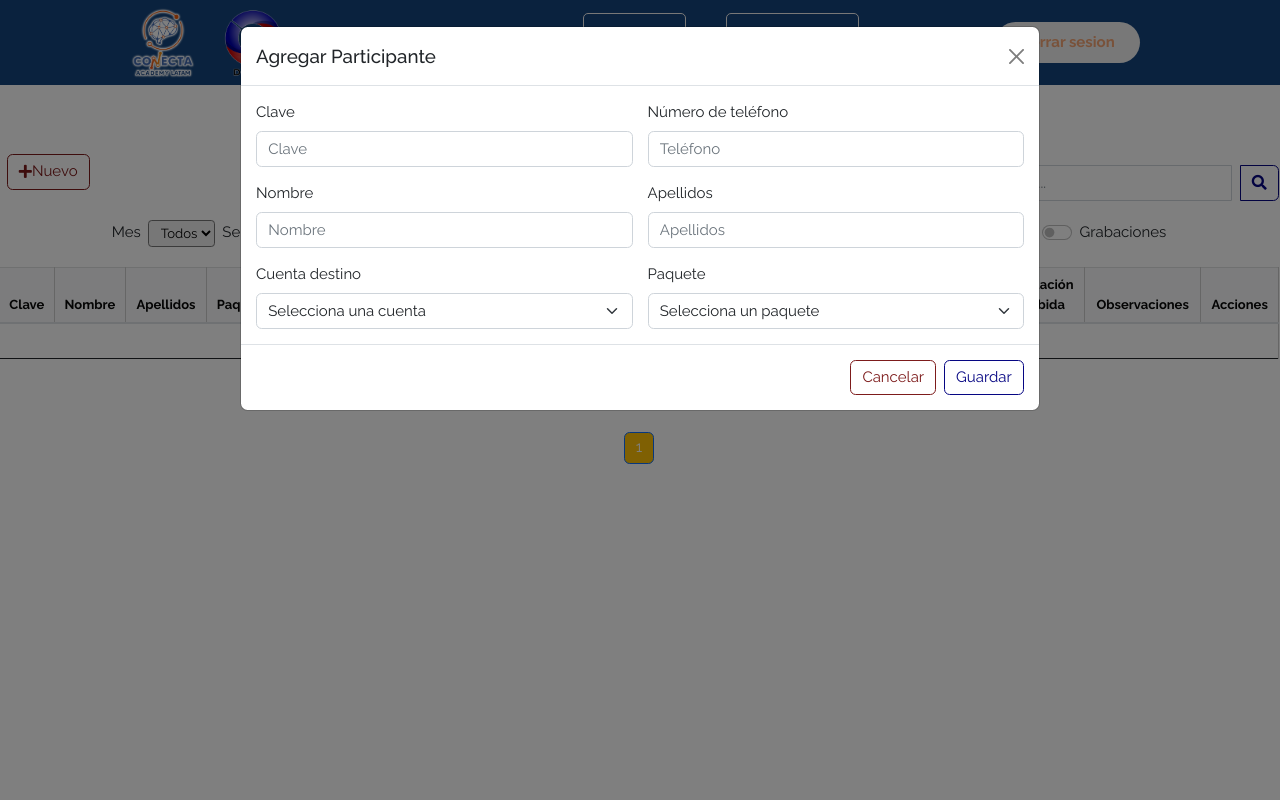
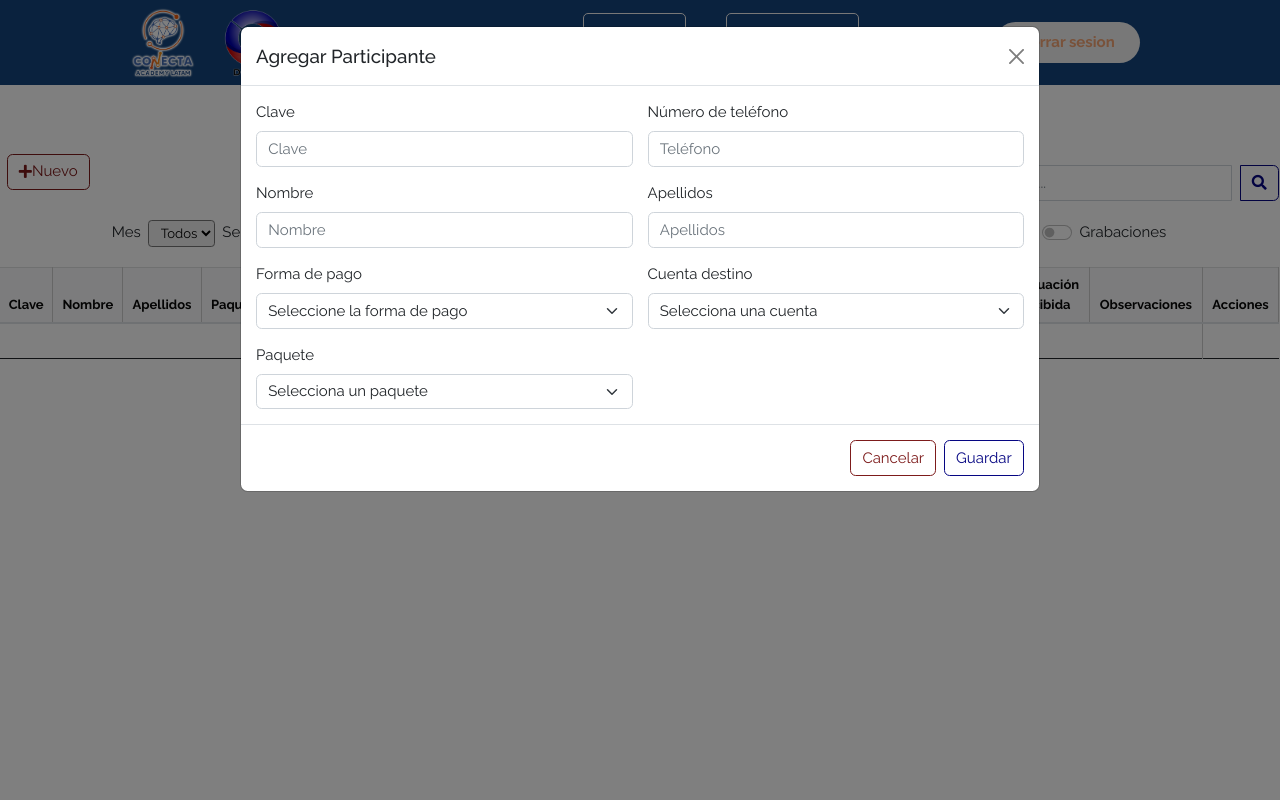
Before and after one commit to JoseMiguelVS/SACAL, a Flask app: page /participantes in a window 1280 px wide, after a click on "Nuevo". Run offline with Flask 3, Linux system fonts and the light colour scheme; the visitor is signed in with stand-in values (Sample User, id 1); data that the repository does not hold is empty; parts of the project's set-up code (start-up, migrations or seed data) failed here and were passed over; some libraries are stand-ins or nearby versions.

Commit message:
5.9.8 agregado forma de pago

```diff
--- a/app/routes/participantes/routes.py
+++ b/app/routes/participantes/routes.py
@@ -6,7 +6,7 @@ from datetime import datetime
 from psycopg2.extras import RealDictCursor
 from werkzeug.utils import secure_filename
 
-from utils.listas import lista_cuentas, lista_cursos, lista_equipos, lista_meses, lista_paquetes, lista_sesiones, lista_semanas
+from utils.listas import lista_cuentas, lista_cursos, lista_equipos, lista_formaPago, lista_meses, lista_paquetes, lista_sesiones, lista_semanas
 
 from ..utils.utils import allowed_file, get_db_connection, my_random_string, paginador3
 
@@ -33,6 +33,7 @@ def participantes_buscar():
     paginado = paginador3(sql_count, sql_lim, [search_query_sql, search_query_sql], 1, 50)
 
     return render_template('participantes/participantes.html',
+                           formas = lista_formaPago(),
                            equipos=lista_equipos(),
                            cursos=lista_cursos(),
                            sesiones=lista_sesiones(),
@@ -100,6 +101,7 @@ def participantes_filtros():
     )
 
     return render_template('participantes/participantes.html',
+                           formas =lista_formaPago(),
                            equipos=lista_equipos(),
                            meses=lista_meses(),
                            cursos=lista_cursos(),
@@ -169,6 +171,7 @@ def participantes_grabaciones():
     )
 
     return render_template('participantes/participantes_grabaciones.html',
+                           formas =lista_formaPago(),
                            equipos=lista_equipos(),
                            meses=lista_meses(),
                            cursos=lista_cursos(),
@@ -188,6 +191,7 @@ def participantes_grabaciones():
 @login_required
 def participante_agregar():
     return render_template('participantes/participantes_agregar.html',
+                           formas = lista_formaPago(),
                            cursos = lista_cursos(),
                            sesiones = lista_sesiones(),
                            cuentas = lista_cuentas(),
@@ -204,6 +208,7 @@ def participante_nuevo():
         clave_participante = request.form['clave_participante']
         nombre_empleado = request.form['nombre_empleado']
         cuenta_destino = request.form['id_cuenta']
+        forma_pago = request.form['id_forma']
         paquete = request.form['paquete']
         sesion = request.form['id_sesion']
         equipos = request.form['equipos']
@@ -225,11 +230,11 @@ def participante_nuevo():
         # 1. Insertar participante
         sql = '''
             INSERT INTO participantes
-            (nombre_participante,apellidos_participante, num_telefono, clave_participante, nombre_paquete, nombre_empleado, estado, cuenta_destino, equipos)
-            VALUES (%s, %s, %s, %s, %s, %s, %s, %s, %s)
+            (nombre_participante,apellidos_participante, num_telefono, clave_participante, nombre_paquete, nombre_empleado, estado, cuenta_destino, equipos, forma_pago)
+            VALUES (%s, %s, %s, %s, %s, %s, %s, %s, %s, %s)
             RETURNING id_participante
         '''
-        valores = (nombre_participante,apellidos_participante, num_telefono, clave_participante, nombre_paquete, nombre_empleado, estado, cuenta_destino, equipos )
+        valores = (nombre_participante,apellidos_participante, num_telefono, clave_participante, nombre_paquete, nombre_empleado, estado, cuenta_destino, equipos, forma_pago )
         cur.execute(sql, valores)
 
         # 2. Obtener el ID recién creado
@@ -276,6 +281,7 @@ def actualizar_participante(id):
             nombre_paquete = %s,
             fecha_pago = %s,
             factura_pago = %s,
+            forma_pago = %s,
             cuenta_destino = %s,
             confirmacion_grupo = %s,
             materiales = %s,
@@ -291,6 +297,7 @@ def actualizar_participante(id):
         datos['nombre_paquete'],
         datos['fecha_pago'] or None,
         datos['factura_pago'],
+        datos['id_forma'],
         datos['cuenta_destino'],
         datos['confirmacion_grupo'],
         datos['materiales'],
--- a/app/templates/pagos/pagos.html
+++ b/app/templates/pagos/pagos.html
@@ -65,6 +65,7 @@
                     <th>Id</th>
                     <th>Fecha</th>
                     <th>Forma Pago</th>
+                    <th>Cuenta destino</th>
                     <th>Ingreso</th>
                     <th>Ingreso factura</th>
                     <th>Gasto</th>
@@ -91,6 +92,7 @@
                     <td>{{ loop.index }}</td>
                     <td>{{ p.fecha_pago }}</td>
                     <td>{{ p.forma_pago }}</td>
+                    <td>{{ p.cuenta_destino }}</td>
                     <td>{{ p.ingresos }}</td>
                     <td>{{ p.ingreso_factura }}</td>
                     <td>{{ p.gasto }}</td>
--- a/app/templates/participantes/participantes.html
+++ b/app/templates/participantes/participantes.html
@@ -95,8 +95,7 @@
             </select>
 
             <!-- Limpiar -->
-            <a href="{{ url_for('participantes.participantes_buscar') }}"
-                class="botones btn-sm">Limpiar</a>
+            <a href="{{ url_for('participantes.participantes_buscar') }}" class="botones btn-sm">Limpiar</a>
 
         </form>
         <div class="form-check form-switch">
@@ -115,15 +114,16 @@
                         <th>Nombre</th>
                         <th>Apellidos</th>
                         <th>Paquete</th>
-                        <th>Pago <br>validado</th>
-                        <th>Fecha del pago</th>
+                        <th>Pago<br>validado</th>
+                        <th>Fecha del<br>pago</th>
                         <th>Factura</th>
                         <th>Forma pago</th>
+                        <th>Cuenta<br>Destino</th>
                         <th>Promotor</th>
                         <th>WhatsApp</th>
                         <th>Materiales</th>
                         <th>Grabaciones</th>
-                        <th>Evaluación <br>recibida</th>
+                        <th>Evaluación<br>recibida</th>
                         <th>Observaciones</th>
                         <th>Acciones</th>
                     </tr>
@@ -166,6 +166,22 @@
                                 onchange="guardarFila(this)"></td>
                         <td><input type="checkbox" name="factura_pago" onchange="guardarFila(this)" {% if p.factura_pago
                                 %}checked{% endif %}></td>
+
+                        <td>
+                            <!-- Forma de pago -->
+                            <select name="id_forma" id="id_forma" required onchange="guardarFila(this)">
+                                <option value="" disabled {% if not p.forma_pago %} selected {% endif %}>Seleccione
+                                    la forma de pago</option>
+                                {% if formas %}
+                                {% for forma in formas %}
+                                <option value="{{ forma.0 }}" {% if forma.1|string==p.forma_pago|string %} selected {%
+                                    endif %}>{{ forma.1 }}</option>
+                                {% endfor %}
+                                {% else %}
+                                <option disabled>Aun no hay registros</option>
+                                {% endif %}
+                            </select>
+                        </td>
                         <td>
                             <select name="cuenta_destino" id="cuenta_destino" onchange="guardarFila(this)">
                                 <option value="" disabled {% if not p.cuenta_destino %}selected{% endif %}>Cuenta
@@ -233,6 +249,7 @@
 
                 <div class="modal-body">
 
+                    <div class="">
                         <input type="hidden" name="csrf_token" value="{{ csrf_token() }}">
                         <input type="hidden" name="nombre_empleado" value="{{ current_user.id_empleado }}">
 
@@ -251,6 +268,7 @@
                         <input type="hidden" name="equipos" id="equipos" value="{{ partes_equipo[0] }}">
                         <p><strong>Equipo:</strong> {{ partes_equipo[1] }}</p>
                         {% endif %}
+                    </div>
 
                     <input type="hidden" name="mes" value="{{ request.args.get('mes', '') }}">
                     <input type="hidden" name="semana" value="{{ request.args.get('semana', '') }}">
@@ -282,6 +300,21 @@
                             <label for="apellidos_participante" class="form-label">Apellidos</label>
                             <input type="text" id="apellidos_participante" name="apellidos_participante"
                                 class="form-control" placeholder="Apellidos" required>
+                        </div>
+
+                        <!-- Forma de pago -->
+                        <div class="col-md-6">
+                            <label for="forma" class="form-label">Forma de pago</label>
+                            <select name="id_forma" id="id_forma" class="form-select" required>
+                                <option value="" selected disabled>Seleccione la forma de pago</option>
+                                {% if formas %}
+                                {% for forma in formas %}
+                                <option value="{{ forma.0 }}">{{ forma.1 }}</option>
+                                {% endfor %}
+                                {% else %}
+                                <option disabled>Aun no hay registros</option>
+                                {% endif %}
+                            </select>
                         </div>
 
                         <!-- Cuenta destino -->
--- a/app/utils/listas.py
+++ b/app/utils/listas.py
@@ -63,3 +63,6 @@ def lista_equipos():
 
 def lista_participantes():
     return listar_tabla('participantes','id_participante')
+
+def lista_formaPago():
+    return listar_tabla('formas_pago', 'id_forma')
```
Lines whose indentation alone changed are shown as unchanged.
